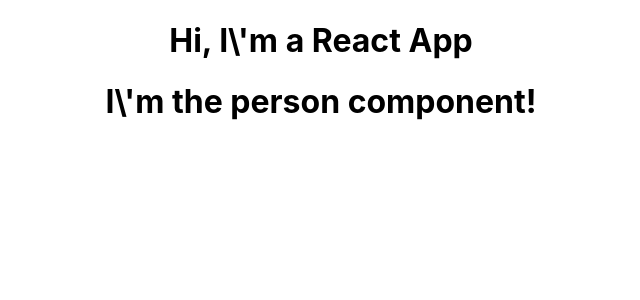
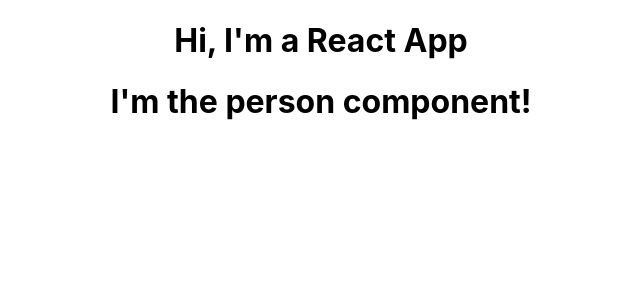
Before and after one commit to geejay81/react-complete-guide, a React (Create React App) app: page / in a window 1280 px wide. Shown: the top 300 px of the page, without its empty margins (319-959 px from the left). Built offline with nearby package versions, Linux system fonts and the light colour scheme.

Commit message:
fixed apostrophe issue in markdown

```diff
--- a/src/App.js
+++ b/src/App.js
@@ -6,7 +6,7 @@
   render() {
     return (
       <div className="App">
-        <h1>Hi, I\'m a React App</h1>
+        <h1>Hi, I'm a React App</h1>
         <Person />
       </div>
     );
--- a/src/Person/Person.js
+++ b/src/Person/Person.js
@@ -1,7 +1,7 @@
 import React from 'react';
 
 const person = () => {
-    return <h1>I\'m the person component!</h1>
+    return <h1>I'm the person component!</h1>
 };
 
 export default person;
```
Also changed, not shown: md/COMPONENTS.md (+2 -2 lines).
